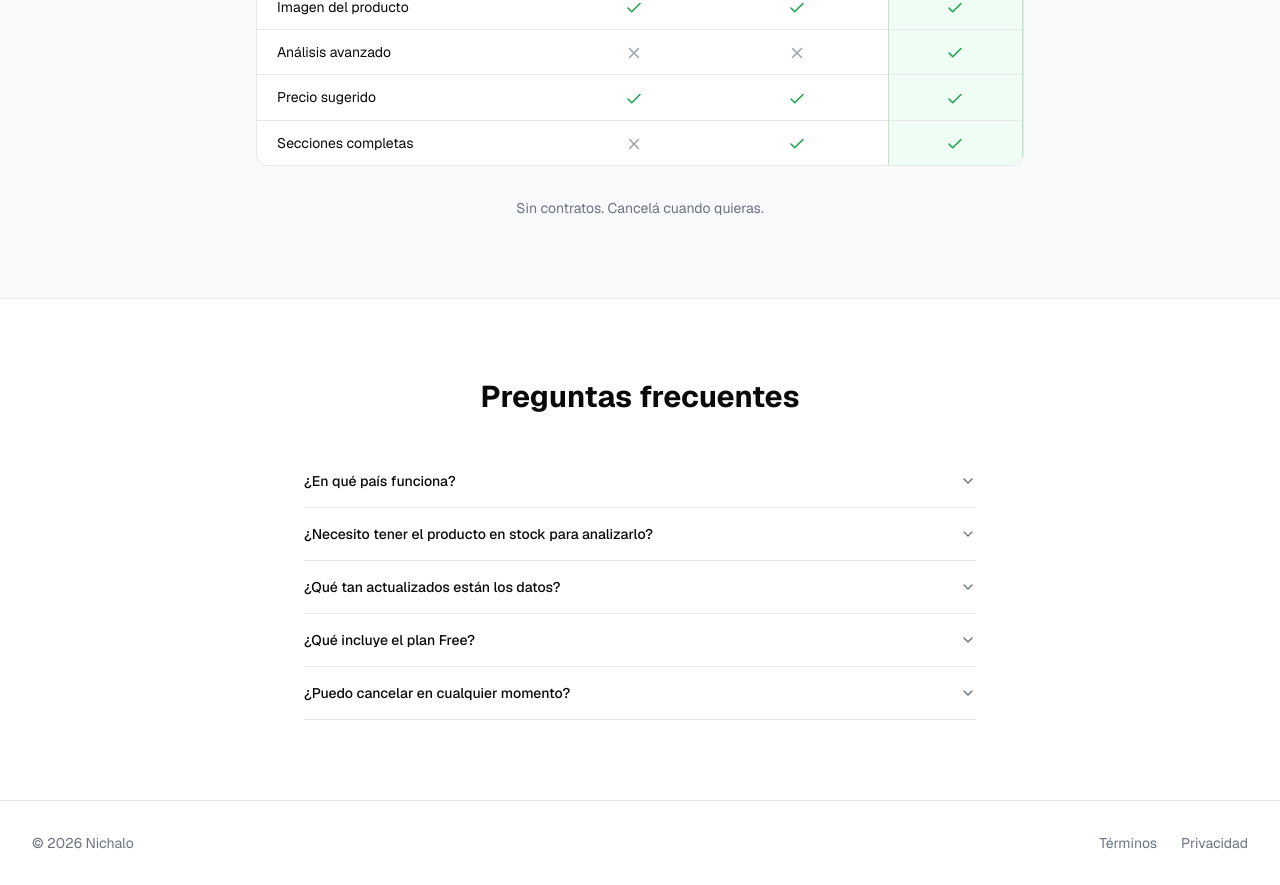
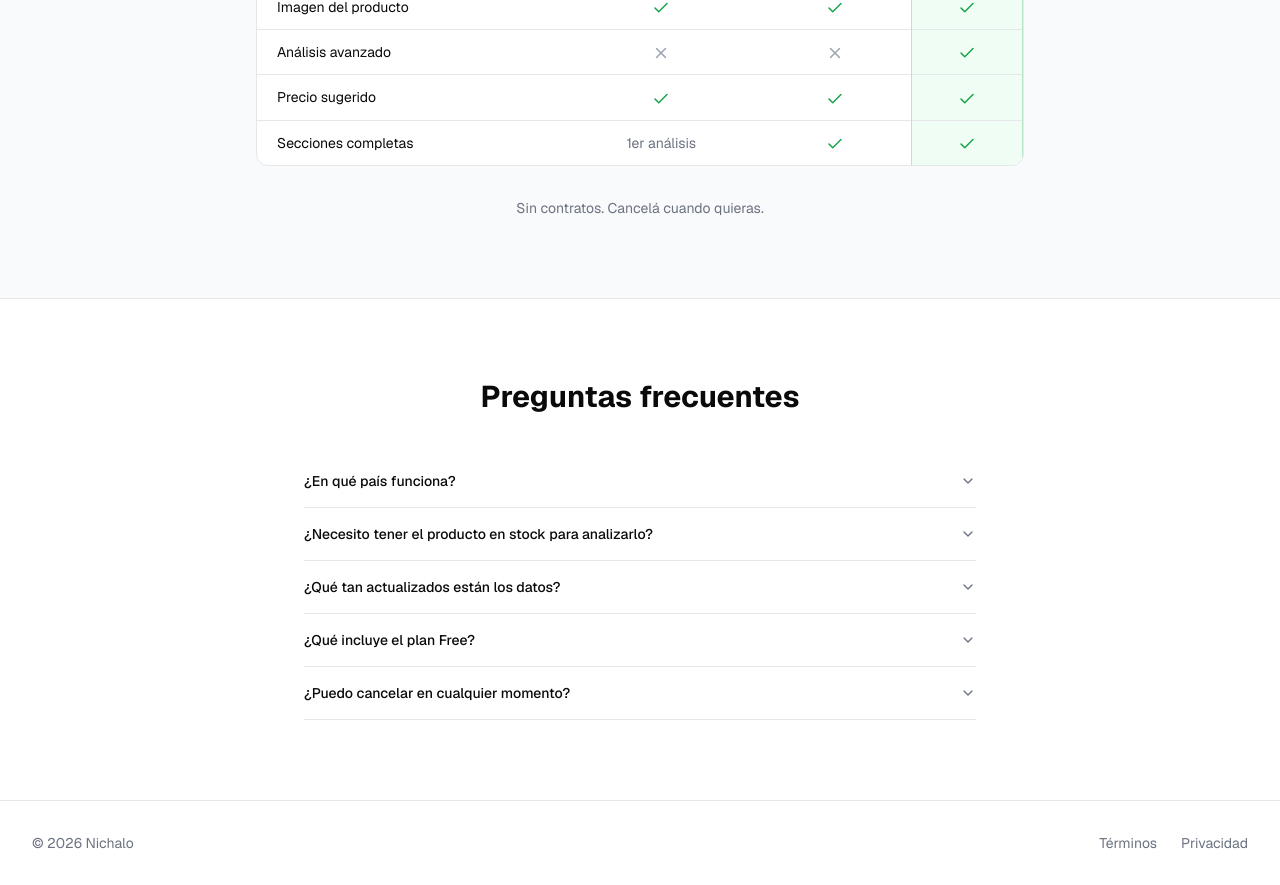
Before and after one commit to caudalproject/nichalo, a Next.js app: page / in a window 1280 px wide. Shown: the part 4860-5745 px from the top of the page. Built offline with nearby package versions, Linux system fonts and the light colour scheme.

Commit message:
fix(landing): align plan features with actual gating

```diff
--- a/app/page.tsx
+++ b/app/page.tsx
@@ -525,7 +525,7 @@ export default function LandingPage() {
                       { label: "Imagen del producto", free: yes, starter: yes, pro: yes },
                       { label: "Análisis avanzado", free: no, starter: no, pro: yes },
                       { label: "Precio sugerido", free: yes, starter: yes, pro: yes },
-                      { label: "Secciones completas", free: no, starter: yes, pro: yes },
+                      { label: "Secciones completas", free: "1er análisis", starter: yes, pro: yes },
                     ].map((row) => (
                       <tr key={row.label}>
                         <td className="py-3 px-5 text-[#0A0A0A]">{row.label}</td>
```
Also changed, not shown: 1 other file (tests, documents, lock files or other folders).
